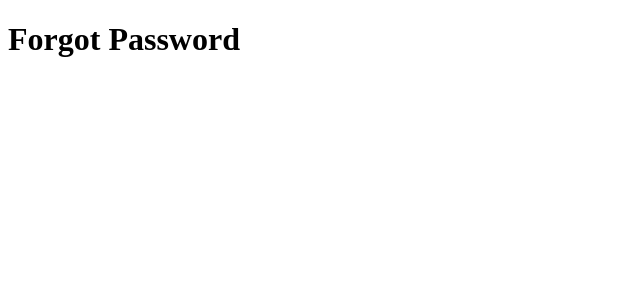
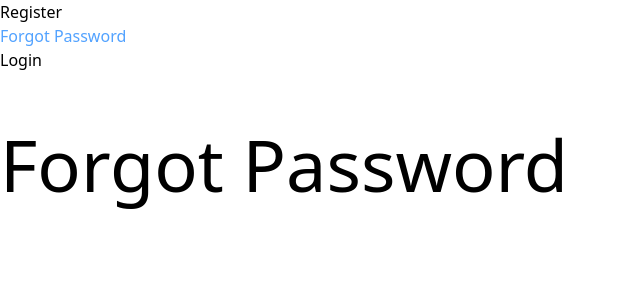
Before and after one commit to Nazil1712/NextJS, a Next.js app in the folder learning-next/: page /forgot-password in a window 1280 px wide. Shown: the top 300 px of the page, without its empty margins (0-640 px from the left). Built offline with nearby package versions, Linux system fonts and the light colour scheme.

Commit message:
Active Links:

```diff
--- a/learning-next/src/app/(auth)/forgot-password/page.js
+++ b/learning-next/src/app/(auth)/forgot-password/page.js
@@ -1,7 +1,7 @@
 export default function ForgotPassword( ) {
     return (
         <>
-        <h1>Forgot Password</h1>
+        <h1 className="text-7xl mt-14">Forgot Password</h1>
         </>
     )
 }
--- a/learning-next/src/app/(auth)/layout.js
+++ b/learning-next/src/app/(auth)/layout.js
@@ -1,7 +1,38 @@
+"use client";
+
+import Link from "next/link";
+import { usePathname } from "next/navigation";
+import '../globals.css'
+
 export default function AuthLayout({ children }) {
+  const navlinks = [
+    { name: "Register", href: "/register" },
+    { name: "Forgot Password", href: "/forgot-password" },
+    { name: "Login", href: "/login" },
+  ];
+
+  const pathname = usePathname();
+
   return (
     <html>
-      <body>{children}</body>
+      <body>
+        <div>
+          {navlinks.map((v) => {
+            const isActive = v.href == pathname;
+
+            console.log(isActive)
+
+            return (
+              <div key={v.name}>
+                <Link href={v.href}>
+                  <span className={`${isActive ? 'text-blue-400':''} mb-14`}>{v.name}</span>
+                </Link>
+              </div>
+            );
+          })}
+        </div>
+        {children}
+      </body>
     </html>
   );
 }
--- a/learning-next/src/app/(auth)/login/page.js
+++ b/learning-next/src/app/(auth)/login/page.js
@@ -1,7 +1,7 @@
 export default function Login() {
     return (
         <>
-        <h1>Login Your Self</h1>
+        <h1 className="text-7xl mt-14">Login Your Self</h1>
         </>
     )
 }
--- a/learning-next/src/app/(auth)/register/page.js
+++ b/learning-next/src/app/(auth)/register/page.js
@@ -1,7 +1,7 @@
 export default function Register() {
     return (
         <>
-        <h1>Register Your Self</h1>
+        <h1 className="text-7xl mt-14">Register Your Self</h1>
         </>
     )
 }
--- /dev/null
+++ b/learning-next/src/app/(others)/auth/page.js
@@ -0,0 +1,21 @@
+import Link from "next/link";
+
+export default function Auth() {
+  return (
+    <>
+      <h1 className="text-5xl m-7">Authantication</h1>
+      <Link href={"/register"}>
+        {" "}
+        <span className="ml-7 mr-7">Register</span>
+      </Link>
+      <Link href={"/login"}>
+        {" "}
+        <span className="ml-7 mr-7">Login</span>
+      </Link>
+      <Link href={"/forgot-password"}>
+        {" "}
+        <span className="ml-7 mr-7">Forgot Password</span>
+      </Link>
+    </>
+  );
+}
--- a/learning-next/src/app/(others)/layout.js
+++ b/learning-next/src/app/(others)/layout.js
@@ -1,4 +1,4 @@
-import './globals.css'
+import '../globals.css'
 
 export const metadata = {
   title: {
```
Also changed, not shown: learning-next/src/app/globals.css (renamed from learning-next/src/app/(others)/globals.css).
